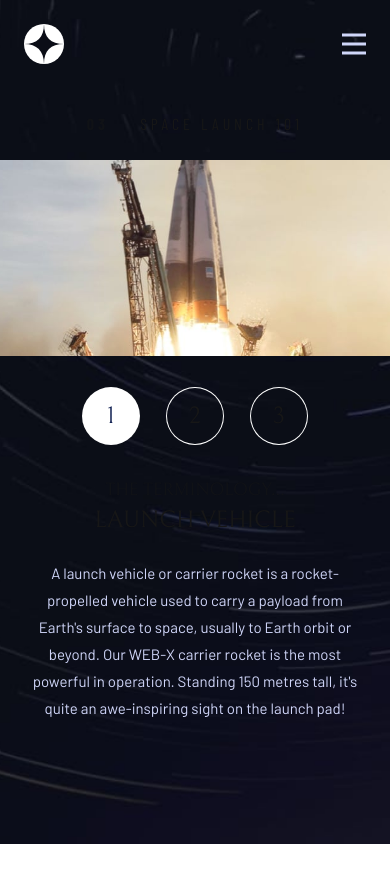
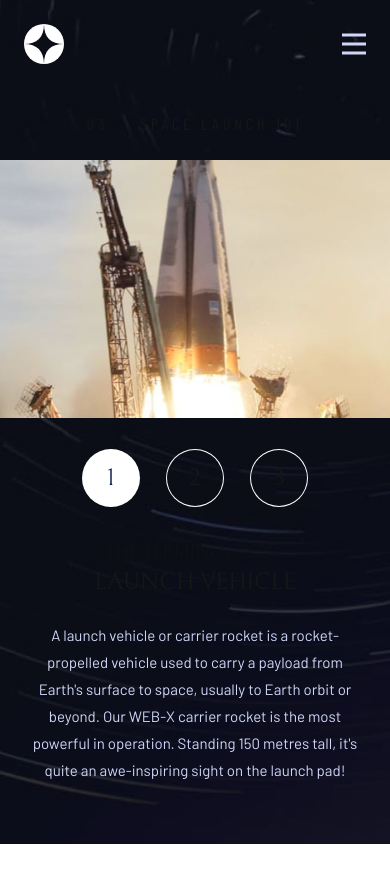
Before and after one commit to ozematt/Space-tourism_Next.js, a Next.js app: page /technology/stageOne in a window 390 px wide. Shown: the top 882 px of the page. Built offline with nearby package versions, Linux system fonts and the light colour scheme.

Commit message:
added animation

```diff
--- a/package.json
+++ b/package.json
@@ -1,5 +1,5 @@
 {
-  "name": "space-turism_nextjs",
+  "name": "space-tourism_nextjs",
   "version": "0.1.0",
   "private": true,
   "scripts": {
@@ -9,6 +9,7 @@
     "lint": "next lint"
   },
   "dependencies": {
+    "framer-motion": "^12.5.0",
     "next": "15.2.2",
     "react": "^19.0.0",
     "react-dom": "^19.0.0"
--- a/src/components/CrewMember.tsx
+++ b/src/components/CrewMember.tsx
@@ -1,6 +1,9 @@
+"use client";
+
 import { crewMembers } from "@/data";
 import Image from "next/image";
 import { CrewMemberInfo, CrewNavbar } from ".";
+import { motion } from "framer-motion";
 
 export type CrewMemberName = keyof typeof crewMembers;
 
@@ -9,23 +12,37 @@
 };
 
 const CrewMember = ({ name }: CrewMemberProps) => {
+  const fadeUp = {
+    hidden: { opacity: 0, y: 50 },
+    visible: { opacity: 1, y: 0, transition: { duration: 1, ease: "easeOut" } },
+  };
   return (
-    <div className="justify-between px-6 md:px-20 xl:flex xl:px-40">
-      <div className="mx-auto w-full max-w-[539px] py-6 xl:mx-0">
+    <motion.div
+      key={name}
+      initial="hidden"
+      animate="visible"
+      exit="hidden"
+      className="justify-between px-6 md:px-20 xl:flex xl:px-40"
+    >
+      <motion.div
+        variants={fadeUp}
+        className="mx-auto w-full max-w-[539px] py-6 xl:mx-0"
+      >
         <CrewMemberInfo name={name} />
         <CrewNavbar />
-      </div>
+      </motion.div>
 
       {/*Crew MEMBER IMG */}
+      <motion.div variants={fadeUp}>
         <Image
           src={crewMembers[name].image}
           alt={crewMembers[name].name + "image"}
           width={500}
           height={676}
-        className="mx-auto mt-8 object-contain px-9 sm:px-0 xl:mx-0 xl:mt-0"
-        priority
+          className="mx-auto mt-8 object-contain px-9 transition-all duration-300 ease-linear sm:px-0 xl:mx-0 xl:mt-0"
         />
-    </div>
+      </motion.div>
+    </motion.div>
   );
 };
 
--- a/src/components/SectionBackground.tsx
+++ b/src/components/SectionBackground.tsx
@@ -1,7 +1,8 @@
 "use client";
+
 import { backgroundImages } from "@/data";
-import Image from "next/image";
 import { usePathname } from "next/navigation";
+import { AnimatePresence, motion } from "framer-motion";
 
 export type PageKeys = keyof typeof backgroundImages;
 
@@ -11,42 +12,43 @@
   const pageKey = (pathname.split("/")[1] as PageKeys) || "home";
   const isActive = backgroundImages[pageKey] || backgroundImages.home;
 
+  const AnimationSettings = {
+    transition: { duration: 0.5 },
+    initial: { opacity: 0, y: 20 },
+    animate: { opacity: 1, y: 0 },
+    exit: { opacity: 0, y: -20 },
+  };
+
   return (
     <>
-      {/* Desktop */}
-      <div className="fixed top-0 left-0 -z-10 hidden h-screen w-screen lg:block">
-        <Image
+      <AnimatePresence mode="wait">
+        {/* Desktop */}
+        <motion.img
+          key={`${pageKey}-desktop`}
           src={isActive.desktop}
-          alt="Desktop Background"
-          fill
-          sizes="100vw"
-          className="object-cover"
-          priority
+          alt={`${pageKey} background`}
+          className="fixed top-0 left-0 -z-10 h-screen w-screen object-cover lg:block"
+          {...AnimationSettings}
         />
-      </div>
 
-      {/* Tablet */}
-      <div className="fixed top-0 left-0 -z-10 hidden h-screen w-screen sm:block lg:hidden">
-        <Image
+        {/* Tablet */}
+        <motion.img
+          key={`${pageKey}-tablet`}
           src={isActive.tablet}
-          alt="Tablet Background"
-          fill
-          sizes="100vw"
-          className="object-cover"
+          alt={`${pageKey} background`}
+          className="fixed top-0 left-0 -z-10 hidden h-screen w-screen object-cover sm:block lg:hidden"
+          {...AnimationSettings}
         />
-      </div>
 
-      {/* Mobile */}
-      <div className="fixed top-0 left-0 -z-10 h-screen w-screen sm:hidden">
-        <Image
+        {/* Mobile */}
+        <motion.img
+          key={`${pageKey}-mobile`}
           src={isActive.mobile}
-          alt="Mobile Background"
-          fill
-          sizes="100vw"
-          className="object-cover"
-          priority
+          alt={`${pageKey} background`}
+          className="fixed top-0 left-0 -z-10 h-screen w-screen object-cover sm:hidden"
+          {...AnimationSettings}
         />
-      </div>
+      </AnimatePresence>
     </>
   );
 };
--- a/src/components/TechnologyImage.tsx
+++ b/src/components/TechnologyImage.tsx
@@ -1,13 +1,22 @@
+"use client";
+
 import { TechnologyStage, technologyStage } from "@/data";
 import Image from "next/image";
+import { motion } from "framer-motion";
 
 type TechnologyImageProps = {
   stage: TechnologyStage;
 };
 
 const TechnologyImage = ({ stage }: TechnologyImageProps) => {
+  const fadeUp = {
+    hidden: { opacity: 0, y: 50 },
+    visible: { opacity: 1, y: 0, transition: { duration: 1, ease: "easeOut" } },
+  };
+
   return (
-    <>
+    <motion.div key={stage} initial="hidden" animate="visible" exit="hidden">
+      <motion.div variants={fadeUp}>
         <Image
           src={technologyStage[stage].imagePortrait}
           alt="space rocket image"
@@ -24,7 +33,8 @@
           className="object-cover object-top max-lg:h-[258px] 2xl:hidden"
           priority
         />
-    </>
+      </motion.div>
+    </motion.div>
   );
 };
 
--- a/src/components/TechnologyInfo.tsx
+++ b/src/components/TechnologyInfo.tsx
@@ -1,12 +1,25 @@
+"use client";
 import { TechnologyStage, technologyStage } from "@/data";
+import { motion } from "framer-motion";
 
 type TechnologyInfoProps = {
   stage: TechnologyStage;
 };
 
 const TechnologyInfo = ({ stage }: TechnologyInfoProps) => {
+  const fadeUp = {
+    hidden: { opacity: 0, y: 50 },
+    visible: { opacity: 1, y: 0, transition: { duration: 1, ease: "easeOut" } },
+  };
   return (
-    <div className="w-full max-w-[491px] text-center xl:h-[630px] xl:text-left">
+    <motion.div
+      key={stage}
+      initial="hidden"
+      animate="visible"
+      exit="hidden"
+      className="w-full max-w-[491px] text-center xl:h-[630px] xl:text-left"
+    >
+      <motion.div variants={fadeUp}>
         <h4 className="font-bellefair text-lg uppercase opacity-50 sm:text-2xl xl:text-[32px]">
           the terminology...
         </h4>
@@ -16,7 +29,8 @@
         <p className="text-space-blue font-barlow pt-6 text-[15px] leading-[180%] sm:text-lg">
           {technologyStage[stage].description}
         </p>
-    </div>
+      </motion.div>
+    </motion.div>
   );
 };
 
```
Also changed, not shown: 1 other file (tests, documents, lock files or other folders). Lines whose indentation alone changed are shown as unchanged.
